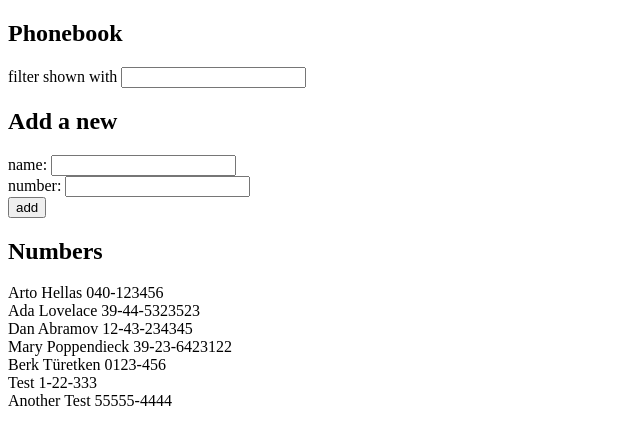
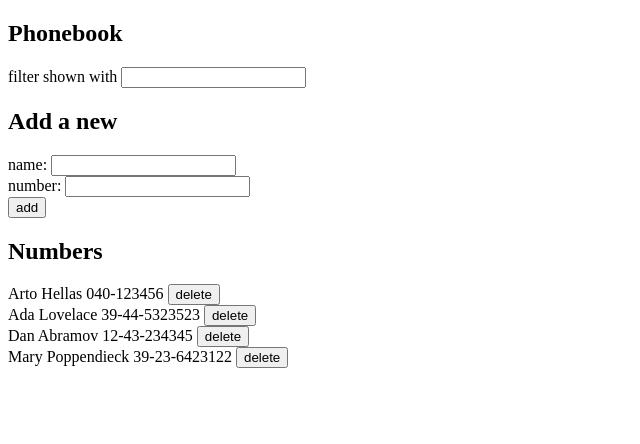
Before and after one commit to berkturetken/Full-Stack-Web-Development, a React (Create React App) app in the folder part2/phonebook/: page / in a window 1280 px wide. Shown: the top 444 px of the page, without its empty margins (0-640 px from the left). Built offline with nearby package versions, Linux system fonts and the light colour scheme; data requests are answered from the project's data file.

Commit message:
Implemented 2.17

```diff
--- a/part2/phonebook/db.json
+++ b/part2/phonebook/db.json
@@ -19,21 +19,6 @@
       "name": "Mary Poppendieck",
       "number": "39-23-6423122",
       "id": 4
-    },
-    {
-      "name": "Berk Türetken",
-      "number": "0123-456",
-      "id": 5
-    },
-    {
-      "name": "Test",
-      "number": "1-22-333",
-      "id": 6
-    },
-    {
-      "name": "Another Test",
-      "number": "55555-4444",
-      "id": 7
     }
   ]
 }
--- a/part2/phonebook/src/App.js
+++ b/part2/phonebook/src/App.js
@@ -7,16 +7,23 @@ import personService from "./services/person";
 
 const App = () => {
   const [persons, setPersons] = useState([]);
+  const [newName, setNewName] = useState("");
+  const [newNumber, setNewNumber] = useState("");
+  const [filteredName, setFilteredName] = useState("");
+
+  const handleNameChange = (event) => setNewName(event.target.value);
+
+  const handleNumberChange = (event) => setNewNumber(event.target.value);
+
+  const handleFilteredNameChange = (event) => {
+    setFilteredName(event.target.value);
+  };
 
   useEffect(() => {
     personService.getAll().then((initialPersons) => {
       setPersons(initialPersons);
     });
   }, []);
-
-  const [newName, setNewName] = useState("");
-  const [newNumber, setNewNumber] = useState("");
-  const [filteredName, setFilteredName] = useState("");
 
   const addNewPerson = (event) => {
     event.preventDefault();
@@ -44,20 +51,22 @@ const App = () => {
     }
   };
 
-  const handleNameChange = (event) => setNewName(event.target.value);
-
-  const handleNumberChange = (event) => setNewNumber(event.target.value);
-
-  const handleFilteredNameChange = (event) => {
-    setFilteredName(event.target.value);
-  };
-
   const personsToShow =
     filteredName !== ""
       ? persons.filter((person) =>
           person.name.toLowerCase().includes(filteredName.toLowerCase())
         )
       : persons;
+
+  const deletePerson = (personId) => {
+    const personName = persons.find((person) => person.id === personId).name;
+    const isDeleteConfirmed = window.confirm(`Delete ${personName} ?`);
+    if (isDeleteConfirmed) {
+      personService.deletePerson(personId).then(() => {
+        setPersons(persons.filter((person) => person.id !== personId));
+      });
+    }
+  };
 
   return (
     <div>
@@ -80,7 +89,7 @@ const App = () => {
 
       <h2>Numbers</h2>
 
-      <Persons personsToShow={personsToShow} />
+      <Persons personsToShow={personsToShow} deletePerson={deletePerson} />
     </div>
   );
 };
--- a/part2/phonebook/src/components/Person.js
+++ b/part2/phonebook/src/components/Person.js
@@ -1,9 +1,10 @@
 // Rendering a single person's details component
 
-const Person = ({ name, number }) => {
+const Person = ({ person, deletePerson }) => {
   return (
-    <dt key={number}>
-      {name} {number}
+    <dt key={person.number}>
+      {person.name} {person.number}{" "}
+      <button onClick={() => deletePerson(person.id)}>delete</button>
     </dt>
   );
 };
--- a/part2/phonebook/src/components/Persons.js
+++ b/part2/phonebook/src/components/Persons.js
@@ -2,11 +2,15 @@ import Person from "./Person";
 
 // Rendering all people from the phonebook component
 
-const Persons = ({ personsToShow }) => {
+const Persons = ({ personsToShow, deletePerson }) => {
   return (
     <dl>
       {personsToShow.map((person) => (
-        <Person key={person.number} name={person.name} number={person.number} />
+        <Person
+          key={person.number}
+          person={person}
+          deletePerson={deletePerson}
+        />
       ))}
     </dl>
   );
--- a/part2/phonebook/src/services/person.js
+++ b/part2/phonebook/src/services/person.js
@@ -11,4 +11,9 @@ const create = (newPerson) => {
   return request.then((response) => response.data);
 };
 
-export default { getAll, create };
+const deletePerson = (personId) => {
+  const request = axios.delete(`${baseUrl}/${personId}`);
+  return request.then((response) => response.data);
+};
+
+export default { getAll, create, deletePerson };
```
